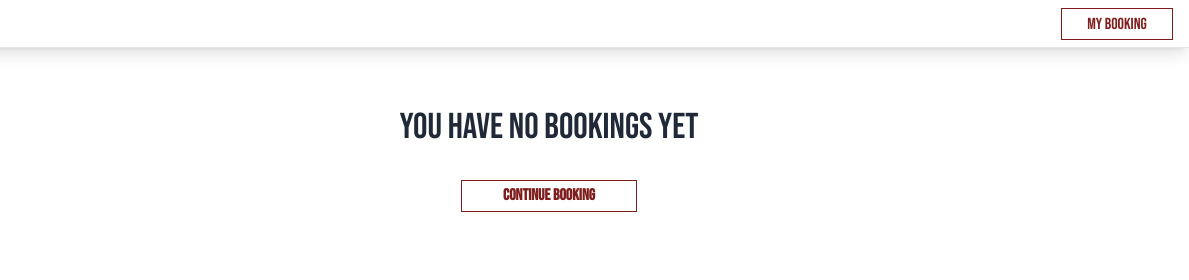
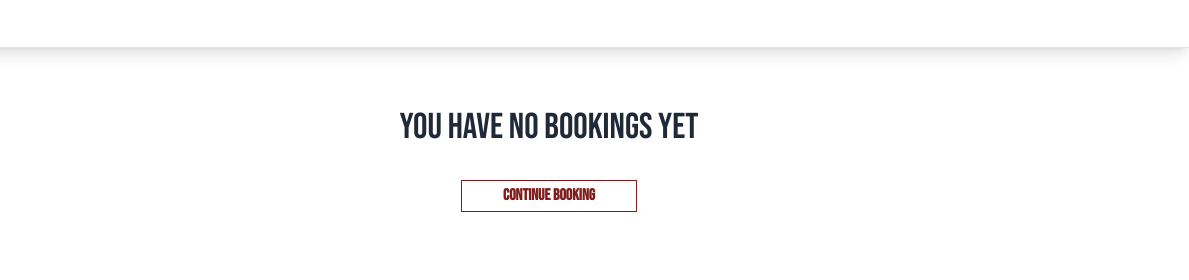
Before and after one commit to ZiqiaoLin/car-rental-vite, a website built with Vite: page booking.html in a window 1280 px wide. Shown: the top 280 px of the page, 91-1280 px from the left. Built offline with nearby package versions, Linux system fonts and the light colour scheme; no server answers.

Commit message:
remove booking button from booking page

```diff
--- a/booking.html
+++ b/booking.html
@@ -17,9 +17,6 @@
     <a href="/">
       <img src="/images/logo.png" class="h-10 mt-1">
     </a>
-    <a href="/booking"
-      class="flex items-center justify-center h-8 w-28 text-red-900 border border-red-900 hover:text-stone-50 hover:bg-red-900 pt-0.5 cursor-pointer">My
-      Booking</a>
   </nav>
   <main class="flex-1 w-11/12">
     <div id="emptyBooking" class="hidden">
```
